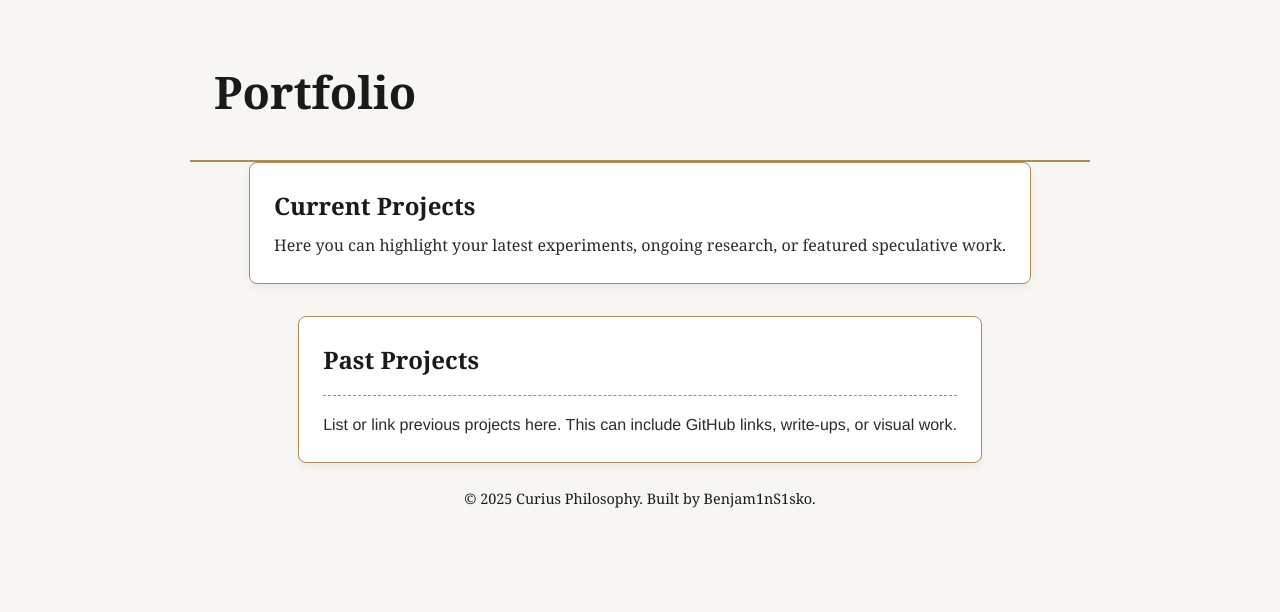
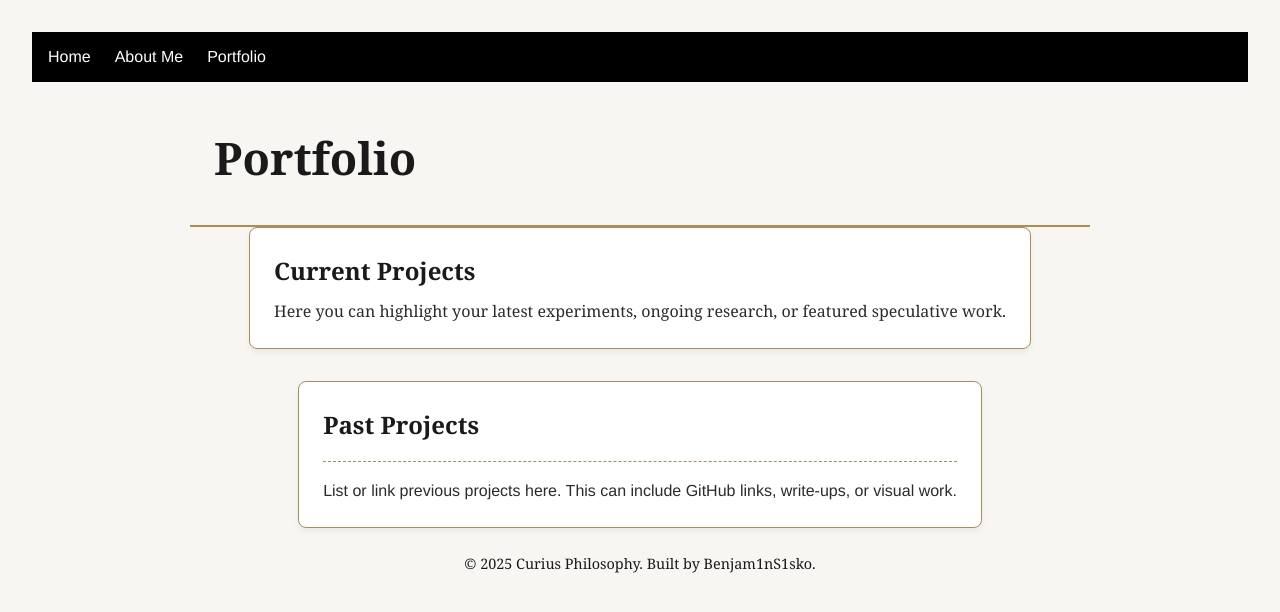
Before and after one commit to Benjam1nS1sko/curious-philosophy-site, a plain HTML site: page portfolio.html in a window 1280 px wide. Drawn offline with Linux system fonts and the light colour scheme.

Commit message:
Update portfolio.html
added nav bar

```diff
--- a/portfolio.html
+++ b/portfolio.html
@@ -6,6 +6,13 @@
   <meta name="viewport" content="width=device-width, initial-scale=1.0" />
   <title>Portfolio | Curius Philosophy</title>
   <link rel="stylesheet" href="style.css" />
+  <nav>
+  <ul>
+    <li><a href="index.html">Home</a></li>
+    <li><a href="about.html">About Me</a></li>
+    <li><a href="portfolio.html">Portfolio</a></li>
+  </ul>
+</nav>
 </head>
 <body>
   <header class="container">
```
